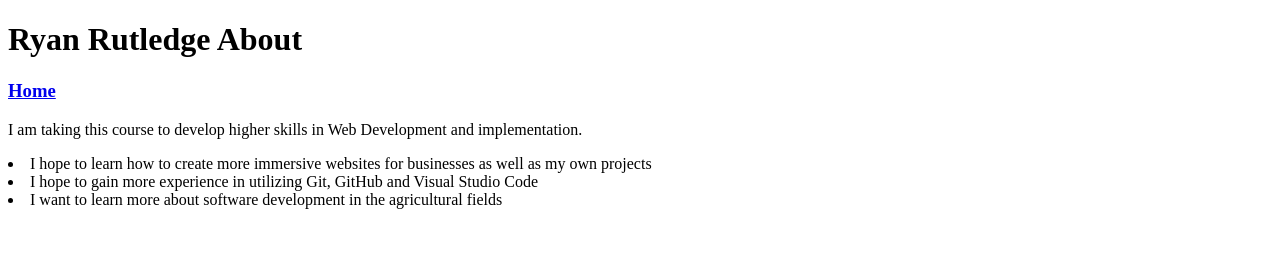
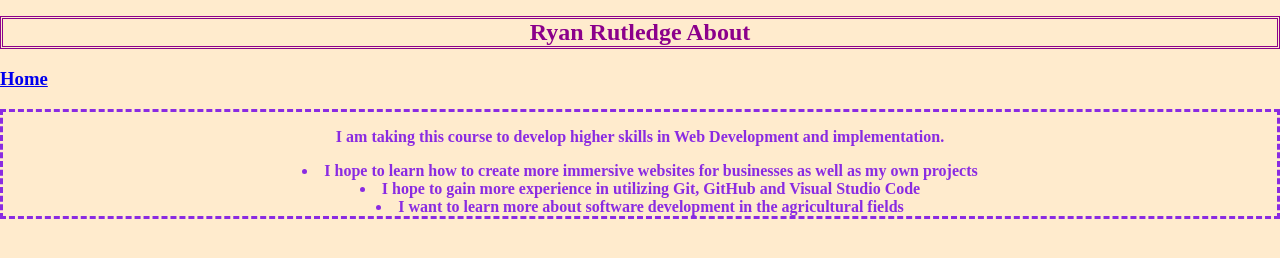
Before and after one commit to RutledgeRyan/CIT-31200, a plain HTML site: page About.html in a window 1280 px wide. Drawn offline with Linux system fonts and the light colour scheme.

Commit message:
Final CSS, About, Index and IMG
Final additions of the CSS for the Website Formatting. About.html and Index.html added with Image attached to the home page. A list of what I would like to learn this semester is then centered underneath the picture.

```diff
--- a/About.html
+++ b/About.html
@@ -3,15 +3,18 @@
 <head>
     <meta charset="UTF-8">
     <meta name="viewport" content="width=>, initial-scale=1.0">
-    <title>Document</title>
+    <title>Ryan Rutledge About</title>
+    <link rel="stylesheet" href="GitHub Hosting.css">
 </head>
 <body>
     <h1>Ryan Rutledge About</h1>
     <h3><a href="Index.html"> Home</a></h3>
 </body>
+<h2>
 <p>I am taking this course to develop higher skills in Web Development and implementation.
 </p>
 <li>I hope to learn how to create more immersive websites for businesses as well as my own projects</li>
 <li>I hope to gain more experience in utilizing Git, GitHub and Visual Studio Code</li>
 <li>I want to learn more about software development in the agricultural fields</li>
+</h2>
 </html>
--- /dev/null
+++ b/GitHub Hosting.css
@@ -0,0 +1,4 @@
+body {background-color:blanchedalmond; align-items: center; margin: 0;}
+h1 {text-align: center; font-size: 1.5em; color:darkmagenta; border-style: double;}
+h2 {text-align: center; font-size: 1em; color:blueviolet; border-style:dashed}
+#RyanPic {margin-left: auto; margin-right: auto; background-size: 100% 100% ; background-image: url(Dad.jpeg) ; background-position: center; height: 400px; width: 300px;}
```
Also changed, not shown: Index.html (+2 -1 lines), 1 other file.
